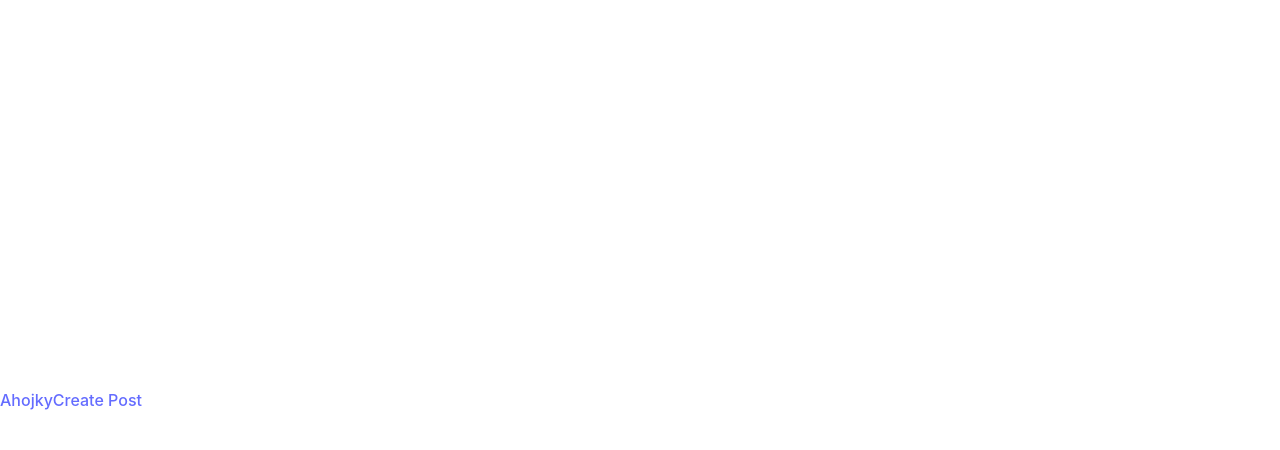
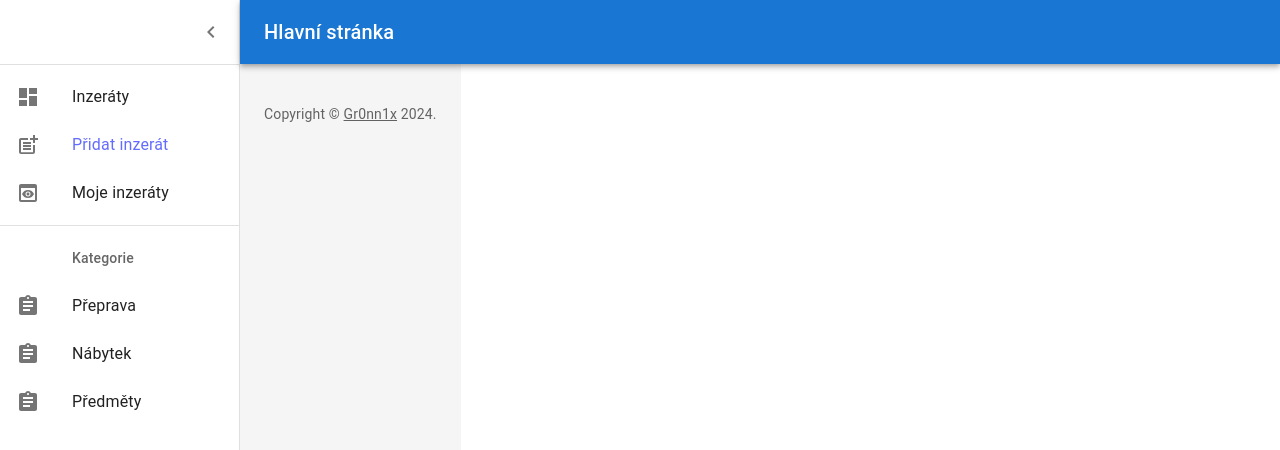
Before and after one commit to gr0nn1x/uInzeraty, a React (Vite) app in the folder client/my-vue-app/: page / in a window 1280 px wide. Shown: the top 450 px of the page. Built offline with nearby package versions, Linux system fonts and the light colour scheme.

Commit message:
MUI Style for mainpage

```diff
--- a/client/my-vue-app/src/pages/MainPage/MainPage.tsx
+++ b/client/my-vue-app/src/pages/MainPage/MainPage.tsx
@@ -1,13 +1,169 @@
-import React from "react";
-import { Link } from "react-router-dom";
+import * as React from 'react';
+import { styled, createTheme, ThemeProvider } from '@mui/material/styles';
+import CssBaseline from '@mui/material/CssBaseline';
+import MuiDrawer from '@mui/material/Drawer';
+import Box from '@mui/material/Box';
+import MuiAppBar, { AppBarProps as MuiAppBarProps } from '@mui/material/AppBar';
+import Toolbar from '@mui/material/Toolbar';
+import List from '@mui/material/List';
+import Typography from '@mui/material/Typography';
+import Divider from '@mui/material/Divider';
+import IconButton from '@mui/material/IconButton';
+import Badge from '@mui/material/Badge';
+import Container from '@mui/material/Container';
+import Grid from '@mui/material/Grid';
+import Paper from '@mui/material/Paper';
+import Link from '@mui/material/Link';
+import MenuIcon from '@mui/icons-material/Menu';
+import ChevronLeftIcon from '@mui/icons-material/ChevronLeft';
+import NotificationsIcon from '@mui/icons-material/Notifications';
+import { mainListItems, secondaryListItems } from './listItems';
+
+function Copyright(props: any) {
+  return (
+    <Typography variant="body2" color="text.secondary" align="center" {...props}>
+      {'Copyright © '}
+      <Link color="inherit" href="https://github.com/gr0nn1x">
+        Gr0nn1x
+      </Link>{' '}
+      {new Date().getFullYear()}
+      {'.'}
+    </Typography>
+  );
+}
+
+const drawerWidth: number = 240;
+
+interface AppBarProps extends MuiAppBarProps {
+  open?: boolean;
+}
+
+const AppBar = styled(MuiAppBar, {
+  shouldForwardProp: (prop) => prop !== 'open',
+})<AppBarProps>(({ theme, open }) => ({
+  zIndex: theme.zIndex.drawer + 1,
+  transition: theme.transitions.create(['width', 'margin'], {
+    easing: theme.transitions.easing.sharp,
+    duration: theme.transitions.duration.leavingScreen,
+  }),
+  ...(open && {
+    marginLeft: drawerWidth,
+    width: `calc(100% - ${drawerWidth}px)`,
+    transition: theme.transitions.create(['width', 'margin'], {
+      easing: theme.transitions.easing.sharp,
+      duration: theme.transitions.duration.enteringScreen,
+    }),
+  }),
+}));
+
+const Drawer = styled(MuiDrawer, { shouldForwardProp: (prop) => prop !== 'open' })(
+  ({ theme, open }) => ({
+    '& .MuiDrawer-paper': {
+      position: 'relative',
+      whiteSpace: 'nowrap',
+      width: drawerWidth,
+      transition: theme.transitions.create('width', {
+        easing: theme.transitions.easing.sharp,
+        duration: theme.transitions.duration.enteringScreen,
+      }),
+      boxSizing: 'border-box',
+      ...(!open && {
+        overflowX: 'hidden',
+        transition: theme.transitions.create('width', {
+          easing: theme.transitions.easing.sharp,
+          duration: theme.transitions.duration.leavingScreen,
+        }),
+        width: theme.spacing(7),
+        [theme.breakpoints.up('sm')]: {
+          width: theme.spacing(9),
+        },
+      }),
+    },
+  }),
+);
+
+// TODO remove, this demo shouldn't need to reset the theme.
+const defaultTheme = createTheme();
 
 export default function MainPage() {
+  const [open, setOpen] = React.useState(true);
+  const toggleDrawer = () => {
+    setOpen(!open);
+  };
+
   return (
-    <>
-      <p>
-        <Link to="/post">Ahojky</Link>
-        <Link to="/createpost">Create Post</Link>
-      </p>
-    </>
+    <ThemeProvider theme={defaultTheme}>
+      <Box sx={{ display: 'flex' }}>
+        <CssBaseline />
+        <AppBar position="absolute" open={open}>
+          <Toolbar
+            sx={{
+              pr: '24px', // keep right padding when drawer closed
+            }}
+          >
+            <IconButton
+              edge="start"
+              color="inherit"
+              aria-label="open drawer"
+              onClick={toggleDrawer}
+              sx={{
+                marginRight: '36px',
+                ...(open && { display: 'none' }),
+              }}
+            >
+              <MenuIcon />
+            </IconButton>
+            <Typography
+              component="h1"
+              variant="h6"
+              color="inherit"
+              noWrap
+              sx={{ flexGrow: 1 }}
+            >
+              Hlavní stránka
+            </Typography>
+          </Toolbar>
+        </AppBar>
+        <Drawer variant="permanent" open={open}>
+          <Toolbar
+            sx={{
+              display: 'flex',
+              alignItems: 'center',
+              justifyContent: 'flex-end',
+              px: [1],
+            }}
+          >
+            <IconButton onClick={toggleDrawer}>
+              <ChevronLeftIcon />
+            </IconButton>
+          </Toolbar>
+          <Divider />
+          <List component="nav">
+            {mainListItems}
+            <Divider sx={{ my: 1 }} />
+            {secondaryListItems}
+          </List>
+        </Drawer>
+        <Box
+          component="main"
+          sx={{
+            backgroundColor: (theme) =>
+              theme.palette.mode === 'light'
+                ? theme.palette.grey[100]
+                : theme.palette.grey[900],
+            flexGrow: 1,
+            height: '100vh',
+            overflow: 'auto',
+          }}
+        >
+          <Toolbar />
+          <Container maxWidth="lg" sx={{ mt: 4, mb: 4 }}>
+            <Grid container spacing={3}>
+            </Grid>
+            <Copyright sx={{ pt: 4 }} />
+          </Container>
+        </Box>
+      </Box>
+    </ThemeProvider>
   );
 }
--- /dev/null
+++ b/client/my-vue-app/src/pages/MainPage/listItems.tsx
@@ -0,0 +1,67 @@
+import * as React from 'react';
+import ListItemButton from '@mui/material/ListItemButton';
+import ListItemIcon from '@mui/material/ListItemIcon';
+import ListItemText from '@mui/material/ListItemText';
+import ListSubheader from '@mui/material/ListSubheader';
+import DashboardIcon from '@mui/icons-material/Dashboard';
+import Preview from '@mui/icons-material/Preview';
+import PostAdd from '@mui/icons-material/PostAdd';
+import AssignmentIcon from '@mui/icons-material/Assignment';
+import { Link } from 'react-router-dom';
+
+export const mainListItems = (
+  <React.Fragment>
+    <ListItemButton>
+      <ListItemIcon>
+        <DashboardIcon />
+      </ListItemIcon>
+      <ListItemText primary="Inzeráty" />
+    </ListItemButton>
+
+    <Link to="/createpost">
+      <ListItemButton>
+        <ListItemIcon>
+          <PostAdd />
+        </ListItemIcon>
+        <ListItemText primary="Přidat inzerát" />
+      </ListItemButton>
+    </Link>
+
+    <ListItemButton>
+      <ListItemIcon>
+        <Preview />
+      </ListItemIcon>
+      <ListItemText primary="Moje inzeráty" />
+    </ListItemButton>
+  </React.Fragment>
+);
+
+export const secondaryListItems = (
+  <React.Fragment>
+    <ListSubheader component="div" inset>
+      Kategorie
+    </ListSubheader>
+
+    <ListItemButton>
+      <ListItemIcon>
+        <AssignmentIcon />
+      </ListItemIcon>
+      <ListItemText primary="Přeprava" />
+    </ListItemButton>
+
+    <ListItemButton>
+      <ListItemIcon>
+        <AssignmentIcon />
+      </ListItemIcon>
+      <ListItemText primary="Nábytek" />
+    </ListItemButton>
+
+    <ListItemButton>
+      <ListItemIcon>
+        <AssignmentIcon />
+      </ListItemIcon>
+      <ListItemText primary="Předměty" />
+    </ListItemButton>
+
+  </React.Fragment>
+);
```
